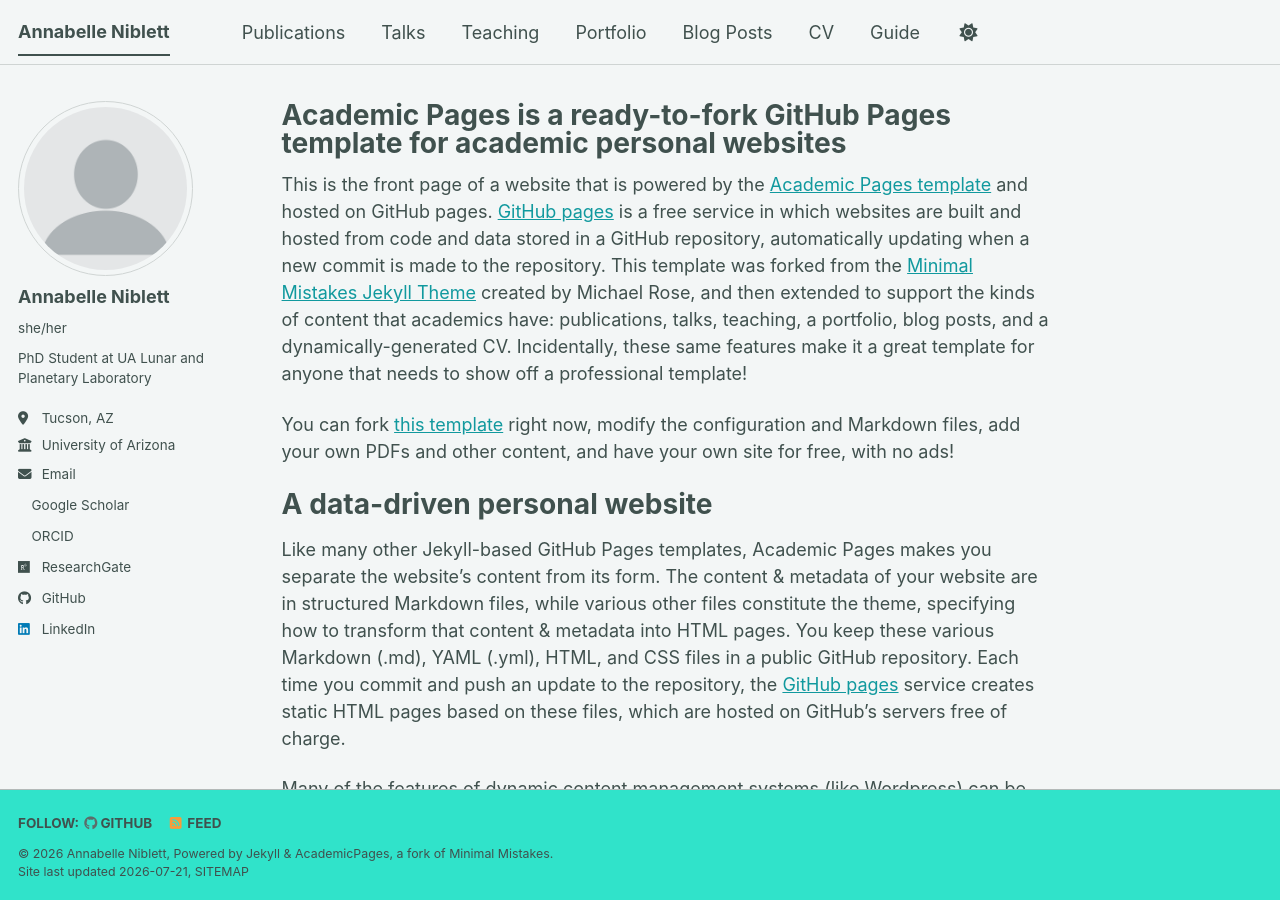
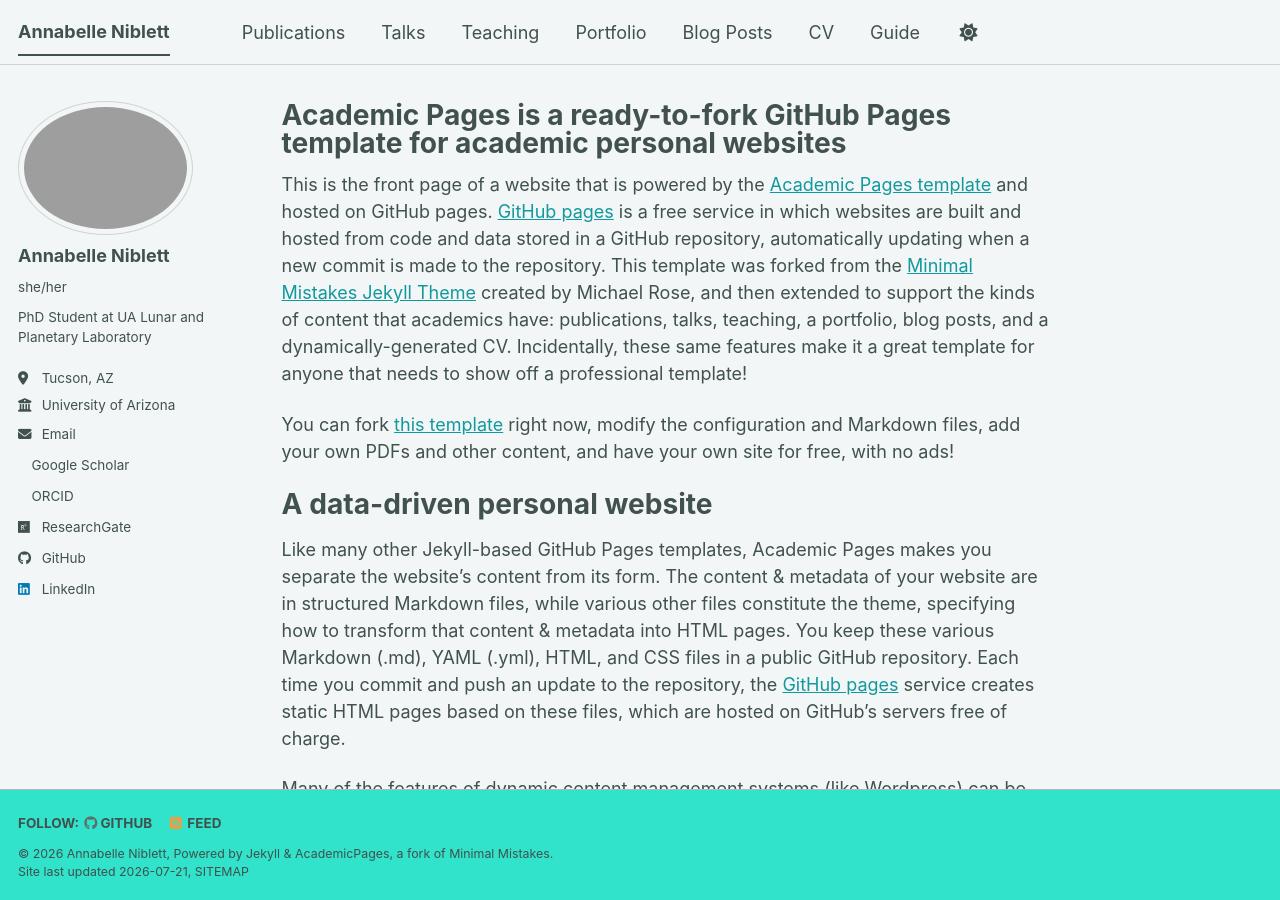
Before and after one commit to annabelleniblett/annabelleniblett.github.io, a Jekyll site: the page built from _pages/about.md, in a window 1280 px wide and 900 px high. Built offline with Jekyll 4.4.1, drawn with Linux system fonts in a browser that asks for light colours; a style sheet for code colours, icons or effects is not loaded.

Commit message:
Update _config.yml

```diff
--- a/_config.yml
+++ b/_config.yml
@@ -23,7 +23,7 @@ repository               : "annabelleniblett/annabelleniblett.github.io"
 #               Additional customization can be done by editing /_includes/author-profile.html
 author:
   # Biographic information
-  avatar           : "profile.png"
+  avatar           : "AEN_Profile.png"
   name             : "Annabelle Niblett"
   pronouns         : "she/her"
   bio              : "PhD Student at UA Lunar and Planetary Laboratory"
```
